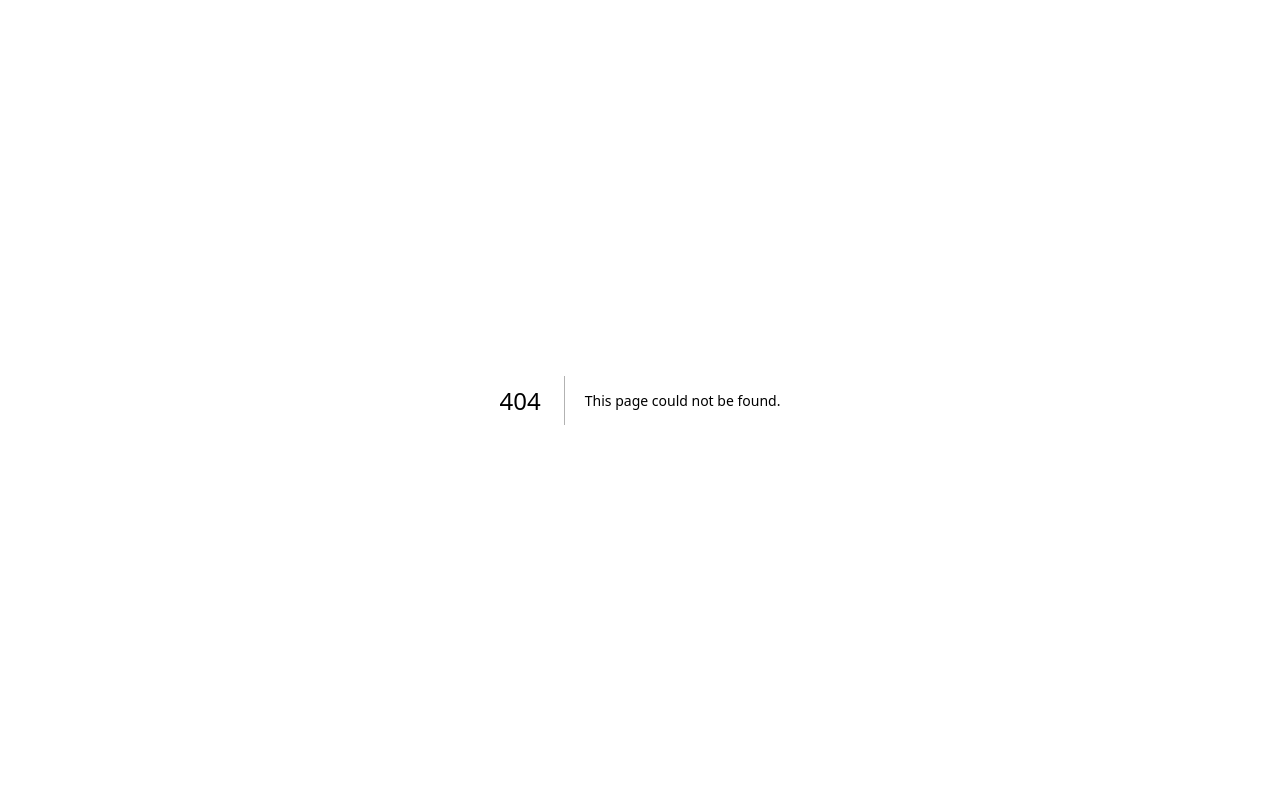
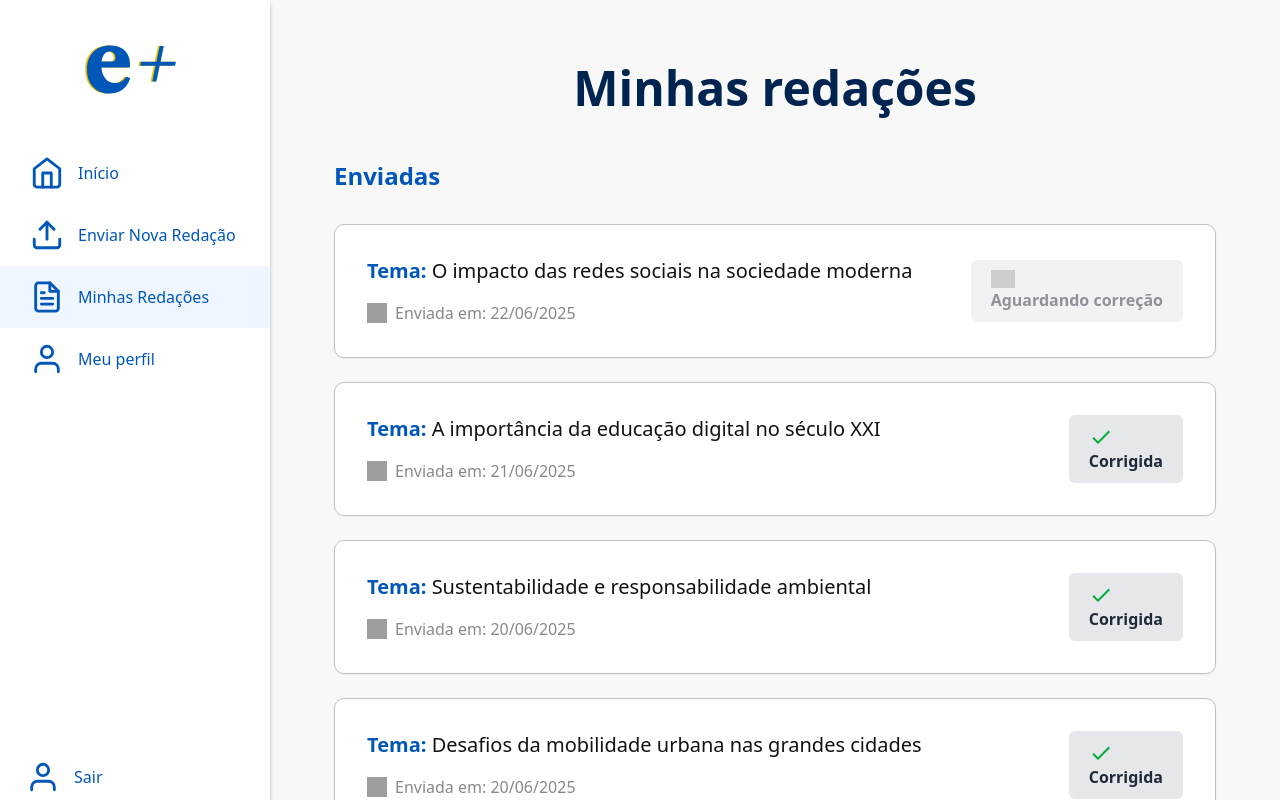
Before and after one commit to igoreor/escreva-mais-web, a Next.js app: page /essays in a window 1280 px wide. Before the commit this address had no page. Built offline with nearby package versions, Linux system fonts and the light colour scheme; grey boxes are pictures that could not be loaded.

Commit message:
fix(dashboard): correção da sobreposição da sidebar

```diff
--- a/src/app/dashboard/page.tsx
+++ b/src/app/dashboard/page.tsx
@@ -10,8 +10,7 @@ interface CompetencyCardProps {
   description: string;
 }
 
-const CompetencyCard: React.FC<CompetencyCardProps> = ({ title, score, average, description }) => {
-  return (
+const CompetencyCard: React.FC<CompetencyCardProps> = ({ title, score, average, description }) => (
   <div className="bg-global-3 border border-global-7 rounded-[10px] p-4 sm:p-5 md:p-6">
     <h3 className="text-global-1 text-lg sm:text-xl font-semibold leading-6 text-center mb-4 sm:mb-5">
       {title}
@@ -34,7 +33,6 @@ const CompetencyCard: React.FC<CompetencyCardProps> = ({ title, score, average,
     </div>
   </div>
 );
-};
 
 const StudentDashboard: React.FC = () => {
   const competencies = [
@@ -46,14 +44,17 @@ const StudentDashboard: React.FC = () => {
   ];
 
   return (
-    <div className="flex min-h-screen bg-global-2">
-      <Sidebar />
+    <div className="flex w-full bg-global-2">
+      {/* Sidebar fixa */}
+      <Sidebar className="z-10" />
 
-      <div className="flex flex-col flex-1 px-8 sm:px-12 md:px-16 py-8 sm:py-12 md:py-16 overflow-y-auto">
+      {/* Conteúdo com scroll independente */}
+      <main className="ml-0 lg:ml-[270px] w-full max-h-screen overflow-y-auto py-6 sm:py-8 lg:py-16 px-4 sm:px-6 lg:px-16">
         <h1 className="text-global-1 text-2xl sm:text-3xl md:text-4xl lg:text-5xl font-semibold leading-[57px] text-center mb-10">
           Olá, primeiro nome!
         </h1>
 
+        {/* MÉDIA GERAL */}
         <div className="flex flex-col gap-6 sm:gap-8 md:gap-9 max-w-6xl mx-auto w-full">
           <div className="flex flex-row justify-start items-center w-full bg-global-1 border border-[#7ebcff] rounded-[10px] p-4 sm:p-5 md:p-6">
             <div className="flex flex-col justify-center items-start flex-1 ml-1">
@@ -86,7 +87,9 @@ const StudentDashboard: React.FC = () => {
             />
           </div>
 
+          {/* MELHOR E PIOR */}
           <div className="flex flex-col lg:flex-row gap-6 sm:gap-8 w-full">
+            {/* Melhor Redação */}
             <div className="flex flex-row justify-start items-start w-full lg:w-[470px] bg-global-3 border border-global-7 rounded-[10px] p-4 sm:p-5 md:p-6">
               <div className="flex flex-col justify-center items-start flex-1 mb-3 ml-1">
                 <h3 className="text-global-3 text-lg sm:text-xl font-semibold leading-6 text-center mb-2">
@@ -126,6 +129,8 @@ const StudentDashboard: React.FC = () => {
                 className="w-12 sm:w-16 md:w-[74px] h-12 sm:h-16 md:h-[74px] self-center mr-2.5"
               />
             </div>
+
+            {/* Pior Redação */}
             <div className="flex flex-row justify-start items-start w-full lg:w-[470px] bg-global-3 border border-global-7 rounded-[10px] p-4 sm:p-5 md:p-6">
               <div className="flex flex-col justify-center items-start flex-1 mb-3 ml-1">
                 <h3 className="text-global-6 text-lg sm:text-xl font-semibold leading-6 text-center mb-2">
@@ -167,6 +172,8 @@ const StudentDashboard: React.FC = () => {
             </div>
           </div>
         </div>
+
+        {/* COMPETÊNCIAS */}
         <div className="flex flex-col gap-3 justify-start items-start w-full max-w-6xl mx-auto mt-10">
           <h2 className="text-global-2 text-lg sm:text-xl font-semibold leading-6 text-left">
             Desempenho por competência
@@ -183,7 +190,7 @@ const StudentDashboard: React.FC = () => {
             ))}
           </div>
         </div>
-      </div>
+      </main>
     </div>
   );
 };
--- /dev/null
+++ b/src/app/essays/page.tsx
@@ -0,0 +1,178 @@
+'use client';
+import React from 'react';
+import Image from 'next/image';
+import { useRouter } from 'next/navigation';
+import Sidebar from '@/components/common/SideBar';
+import Button from '@/components/ui/Button';
+
+interface Essay {
+  id: string;
+  topic: string;
+  submittedDate: string;
+  status: 'pending' | 'corrected';
+}
+
+interface Draft {
+  id: string;
+  topic: string;
+  savedDate: string;
+}
+
+const MyEssaysPage: React.FC = () => {
+  const router = useRouter();
+
+  const submittedEssays: Essay[] = [
+    {
+      id: '1',
+      topic: 'O impacto das redes sociais na sociedade moderna',
+      submittedDate: '22/06/2025',
+      status: 'pending'
+    },
+    {
+      id: '2',
+      topic: 'A importância da educação digital no século XXI',
+      submittedDate: '21/06/2025',
+      status: 'corrected'
+    },
+    {
+      id: '3',
+      topic: 'Sustentabilidade e responsabilidade ambiental',
+      submittedDate: '20/06/2025',
+      status: 'corrected'
+    },
+    {
+      id: '4',
+      topic: 'Desafios da mobilidade urbana nas grandes cidades',
+      submittedDate: '20/06/2025',
+      status: 'corrected'
+    }
+  ];
+
+  const drafts: Draft[] = [
+    {
+      id: '1',
+      topic: 'O impacto das redes sociais na sociedade moderna',
+      savedDate: '22/06/2025'
+    },
+    {
+      id: '2',
+      topic: 'A importância da educação digital no século XXI',
+      savedDate: '21/06/2025'
+    }
+  ];
+
+  const handleCorrectedEssayClick = (essayId: string) => {
+    router.push(`/correction-details?essayId=${essayId}`);
+  };
+
+  return (
+    <div className="flex w-full bg-[#f8f8f8]">
+      {/* Sidebar fixa */}
+      <Sidebar className="z-10" />
+
+      {/* Conteúdo com scroll independente */}
+      <main className="ml-0 lg:ml-[270px] w-full max-h-screen overflow-y-auto py-6 sm:py-8 lg:py-16 px-4 sm:px-6 lg:px-16">
+        {/* Page Title */}
+        <div className="w-full max-w-6xl mx-auto mb-8 sm:mb-10 lg:mb-12">
+          <h1 className="text-2xl sm:text-3xl md:text-4xl lg:text-5xl font-semibold leading-tight text-center text-[#002450]">
+            Minhas redações
+          </h1>
+        </div>
+
+        {/* Submitted Essays Section */}
+        <section className="flex flex-col gap-4 sm:gap-6 w-full max-w-6xl mx-auto mb-10">
+          <h2 className="text-lg sm:text-xl lg:text-2xl font-semibold text-left text-[#0057b8] mb-2">
+            Enviadas
+          </h2>
+
+          {submittedEssays.map((essay) => (
+            <div
+              key={essay.id}
+              className="flex flex-col lg:flex-row justify-between items-start lg:items-center bg-white border border-[#c1c1c1] rounded-[10px] p-4 sm:p-6 lg:p-8 gap-4 lg:gap-6 shadow-sm hover:shadow-md transition-shadow duration-200"
+            >
+              {/* Essay Info */}
+              <div className="flex flex-col gap-3 flex-1">
+                <p className="text-base sm:text-lg lg:text-xl font-semibold text-[#121212] mb-1">
+                  <span className="text-[#0057b8] font-semibold">Tema: </span>
+                  <span className="font-normal text-[#121212]">{essay.topic}</span>
+                </p>
+
+                <div className="flex gap-2 items-center">
+                  <Image
+                    src="/images/img_calendar_today.svg"
+                    alt="Calendar"
+                    width={20}
+                    height={20}
+                    className="w-5 h-5"
+                  />
+                  <span className="text-sm sm:text-base text-[#888888]">
+                    Enviada em: {essay.submittedDate}
+                  </span>
+                </div>
+              </div>
+
+              {/* Status Button */}
+              <div className="w-full lg:w-auto">
+                {essay.status === 'pending' ? (
+                  <Button
+                    variant="secondary"
+                    size="md"
+                    className="bg-[#88888830] text-[#888888] border-none rounded-[25px] px-6 py-3 flex items-center gap-3 w-full lg:w-auto justify-center hover:bg-[#88888840]"
+                    disabled
+                  >
+                    <Image src="/images/img_timer.svg" alt="Timer" width={24} height={24} />
+                    <span>Aguardando correção</span>
+                  </Button>
+                ) : (
+                  <Button
+                    variant="secondary"
+                    size="md"
+                    className="bg-[#07ab3930] text-[#07ab39] border-none rounded-[25px] px-6 py-3 flex items-center gap-3 w-full lg:w-auto justify-center hover:bg-[#07ab3940] cursor-pointer"
+                    onClick={() => handleCorrectedEssayClick(essay.id)}
+                  >
+                    <Image src="/images/img_done.svg" alt="Done" width={24} height={24} />
+                    <span>Corrigida</span>
+                  </Button>
+                )}
+              </div>
+            </div>
+          ))}
+        </section>
+
+        {/* Drafts Section */}
+        <section className="flex flex-col gap-4 sm:gap-6 w-full max-w-6xl mx-auto">
+          <h2 className="text-lg sm:text-xl lg:text-2xl font-semibold text-left text-[#0057b8] mb-2">
+            Rascunhos
+          </h2>
+
+          {drafts.map((draft) => (
+            <div
+              key={draft.id}
+              className="flex flex-col gap-3 bg-white border border-[#c1c1c1] rounded-[10px] p-4 sm:p-6 lg:p-8 shadow-sm hover:shadow-md transition-shadow duration-200"
+            >
+              <p className="text-base sm:text-lg lg:text-xl font-semibold text-[#121212] mb-1">
+                <span className="text-[#0057b8] font-semibold">Tema: </span>
+                <span className="font-normal text-[#121212]">{draft.topic}</span>
+              </p>
+
+              <div className="flex gap-2 items-center">
+                <Image
+                  src="/images/img_calendar_today.svg"
+                  alt="Calendar"
+                  width={20}
+                  height={20}
+                  className="w-5 h-5"
+                />
+                <span className="text-sm sm:text-base text-[#888888]">
+                  Salvo em: {draft.savedDate}
+                </span>
+              </div>
+            </div>
+          ))}
+        </section>
+      </main>
+    </div>
+  );
+};
+
+export default MyEssaysPage;
--- a/src/components/common/SideBar.tsx
+++ b/src/components/common/SideBar.tsx
@@ -1,50 +1,54 @@
 'use client';
-import React, { useState } from 'react';
-import Image from 'next/image';
+import React from 'react';
 import Link from 'next/link';
+import { usePathname } from 'next/navigation';
+
+// Importando ícones do react-icons (Feather Icons)
+import { FiHome, FiUpload, FiFileText, FiUser } from 'react-icons/fi';
 
 interface SidebarProps {
   className?: string;
 }
 
 const Sidebar: React.FC<SidebarProps> = ({ className = '' }) => {
-  const [activeItem, setActiveItem] = useState('dashboard');
+  const pathname = usePathname();
 
   const menuItems = [
     {
       id: 'dashboard',
       label: 'Início',
-      icon: '/images/img_home.svg',
+      icon: <FiHome size={34} />,
       href: '/dashboard'
     },
     {
       id: 'submit',
       label: 'Enviar Nova Redação',
-      icon: '/images/img_file_upload.svg',
+      icon: <FiUpload size={34} />,
       href: '/submit-essay'
     },
     {
       id: 'essays',
       label: 'Minhas Redações',
-      icon: '/images/img_group.svg',
+      icon: <FiFileText size={34} />,
       href: '/essays'
     },
     {
       id: 'profile',
       label: 'Meu perfil',
-      icon: '/images/img_person.svg',
+      icon: <FiUser size={34} />,
       href: '/profile'
     }
   ];
 
+  const activeItem = menuItems.find(item => pathname.startsWith(item.href))?.id || '';
+
   return (
-    <div className={`w-full lg:w-[18%] bg-global-3 shadow-[0px_4px_4px_#0000003f] flex flex-col pt-[30px] gap-12 ${className}`}>
+    <div className={`fixed top-0 left-0 h-screen w-full lg:w-[270px] bg-global-3 shadow-[0px_4px_4px_#0000003f] flex flex-col pt-[30px] gap-12 ${className}`}>
       <div className="flex justify-center px-4">
-        <Image
+        {/* Pode continuar usando a imagem do logo */}
+        <img
           src="/images/img_logo.svg"
           alt="Logo"
-          width={118}
-          height={96}
           className="w-[44%] h-auto"
         />
       </div>
@@ -58,16 +62,11 @@ const Sidebar: React.FC<SidebarProps> = ({ className = '' }) => {
               className={`flex flex-row justify-start items-center w-full p-1.5 transition-all duration-200 hover:bg-gray-50 ${
                 activeItem === item.id ? 'bg-blue-50' : ''
               }`}
-              onClick={() => setActiveItem(item.id)}
             >
-              <Image
-                src={item.icon}
-                alt={item.label}
-                width={34}
-                height={34}
-                className="w-[34px] h-[34px] ml-6"
-              />
-              <span className="text-global-2 text-base font-normal leading-[19px] text-left ml-3.5">
+              <div className="ml-6 text-global-2">
+                {item.icon}
+              </div>
+              <span className="text-global-2 text-base font-normal leading-[50px] text-left ml-3.5">
                 {item.label}
               </span>
             </Link>
@@ -76,13 +75,8 @@ const Sidebar: React.FC<SidebarProps> = ({ className = '' }) => {
 
         <div className="flex flex-row justify-start items-center w-full">
           <button className="flex flex-row justify-start items-center w-full p-1.5 transition-all duration-200 hover:bg-gray-50">
-            <Image
-              src="/images/img_logout.svg"
-              alt="Logout"
-              width={34}
-              height={34}
-              className="w-[34px] h-[34px] ml-5"
-            />
+            {/* Ícone de logout pode ser importado também */}
+            <FiUser size={34} className="ml-5 text-global-2" />
             <span className="text-global-2 text-base font-normal leading-[19px] text-left ml-3.5">
               Sair
             </span>
```
Lines whose indentation alone changed are shown as unchanged.
